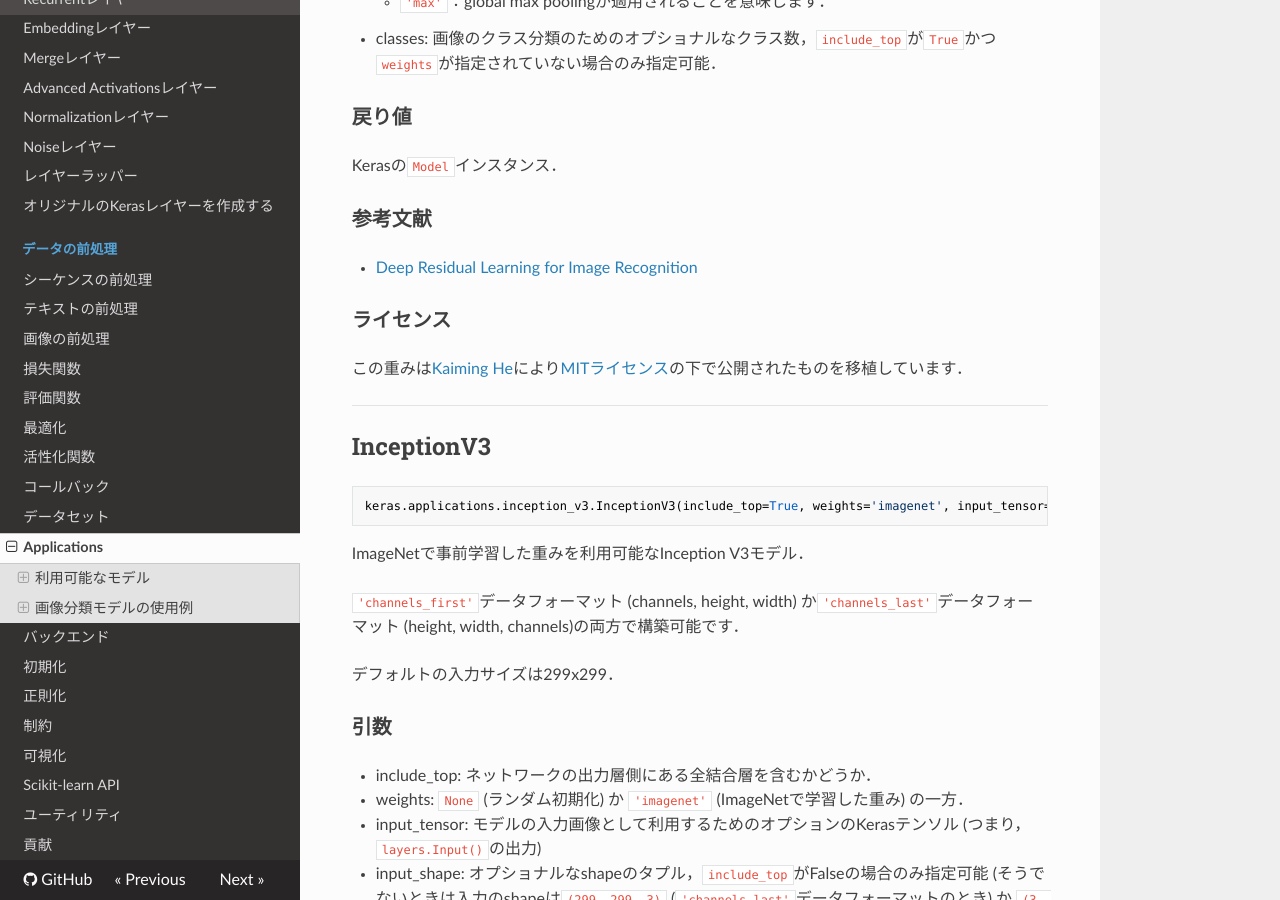
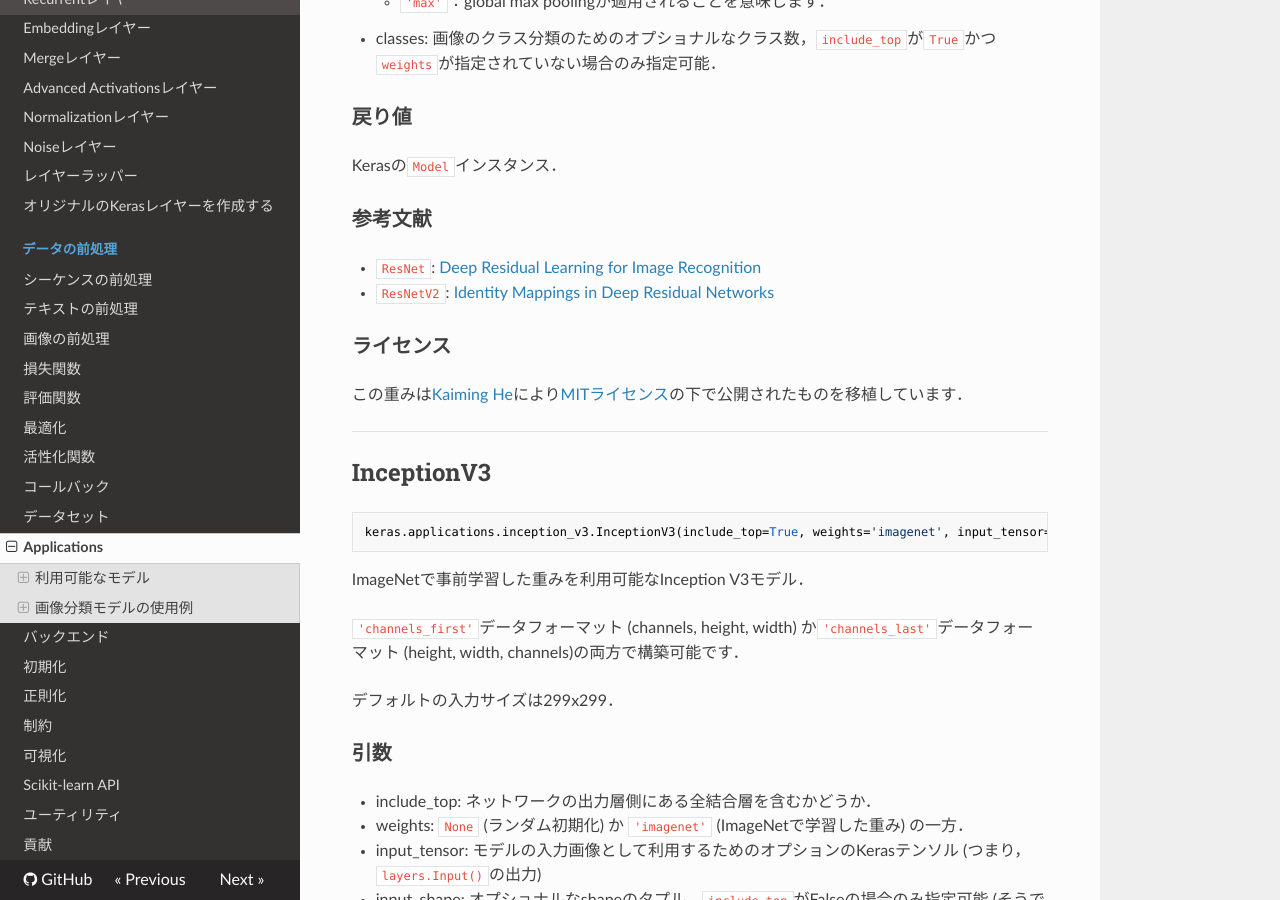
Before and after one commit to keras-team/keras-docs-ja, an MkDocs documentation site: the page built from sources/applications.md, in a window 1280 px wide and 900 px high, scrolled down 8166 px. Built offline with MkDocs 1.6.1, drawn with Linux system fonts in a browser that asks for light colours; nearby versions of some CDN libraries; old or Windows-style settings are respelled for this version of MkDocs.

Commit message:
Fix ResNet References

```diff
--- a/sources/applications.md
+++ b/sources/applications.md
@@ -344,7 +344,9 @@ Kerasの`Model`インスタンス．
 
 ### 参考文献
 
-- [Deep Residual Learning for Image Recognition](https://arxiv.org/abs/1512.03385)
+- `ResNet`: [Deep Residual Learning for Image Recognition](https://arxiv.org/abs/1512.03385)
+- `ResNetV2`: [Identity Mappings in Deep Residual Networks](https://arxiv.org/abs/1603.05027)
+
 ### ライセンス
 
 この重みは[Kaiming He](https://github.com/KaimingHe/deep-residual-networks)により[MITライセンス](https://github.com/KaimingHe/deep-residual-networks/blob/master/LICENSE)の下で公開されたものを移植しています．
```
